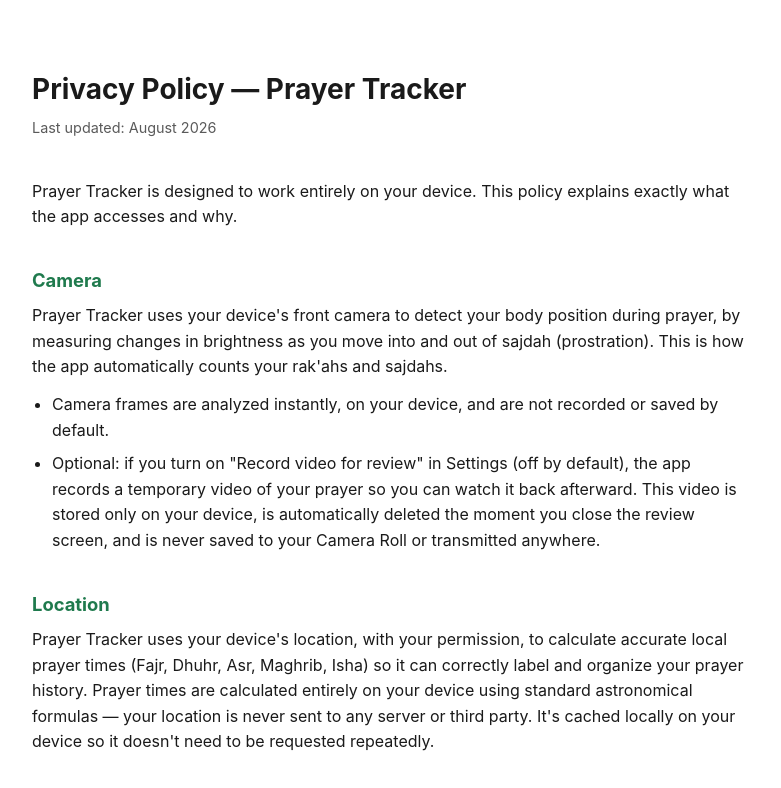
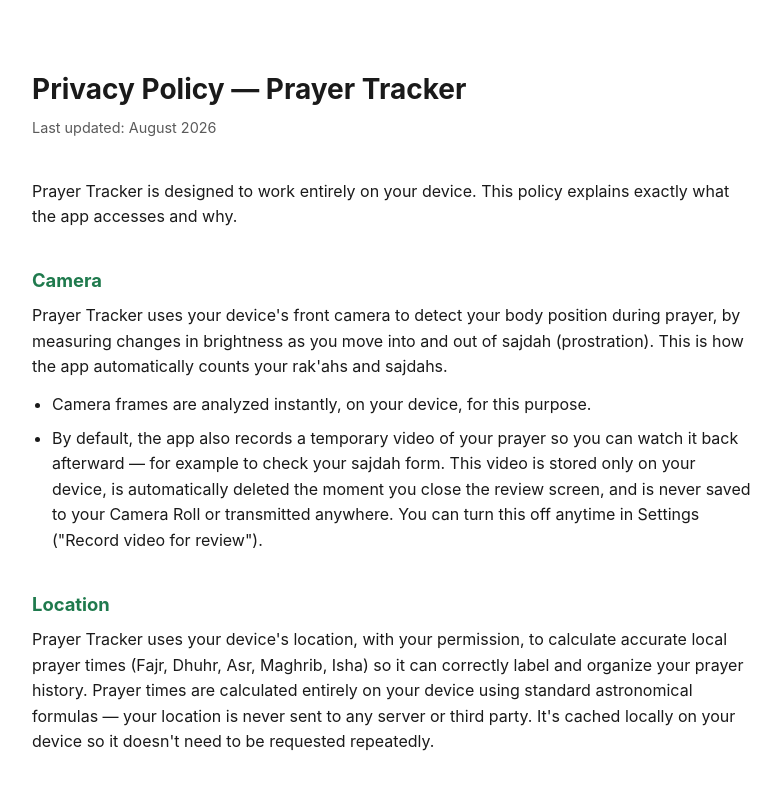
Before and after one commit to fatehkhatib/fatehkhatib.github.io, a plain HTML site: page index.html in a window 1280 px wide. Shown: the top 788 px of the page, without its empty margins (248-1029 px from the left). Drawn offline with Linux system fonts and the light colour scheme.

Commit message:
index.html

```diff
--- a/index.html
+++ b/index.html
@@ -86,8 +86,8 @@
     <h2>Camera</h2>
     <p>Prayer Tracker uses your device's front camera to detect your body position during prayer, by measuring changes in brightness as you move into and out of sajdah (prostration). This is how the app automatically counts your rak'ahs and sajdahs.</p>
     <ul>
-      <li>Camera frames are analyzed instantly, on your device, and are not recorded or saved by default.</li>
-      <li>Optional: if you turn on "Record video for review" in Settings (off by default), the app records a temporary video of your prayer so you can watch it back afterward. This video is stored only on your device, is automatically deleted the moment you close the review screen, and is never saved to your Camera Roll or transmitted anywhere.</li>
+      <li>Camera frames are analyzed instantly, on your device, for this purpose.</li>
+      <li>By default, the app also records a temporary video of your prayer so you can watch it back afterward — for example to check your sajdah form. This video is stored only on your device, is automatically deleted the moment you close the review screen, and is never saved to your Camera Roll or transmitted anywhere. You can turn this off anytime in Settings ("Record video for review").</li>
     </ul>
 
     <h2>Location</h2>
```
